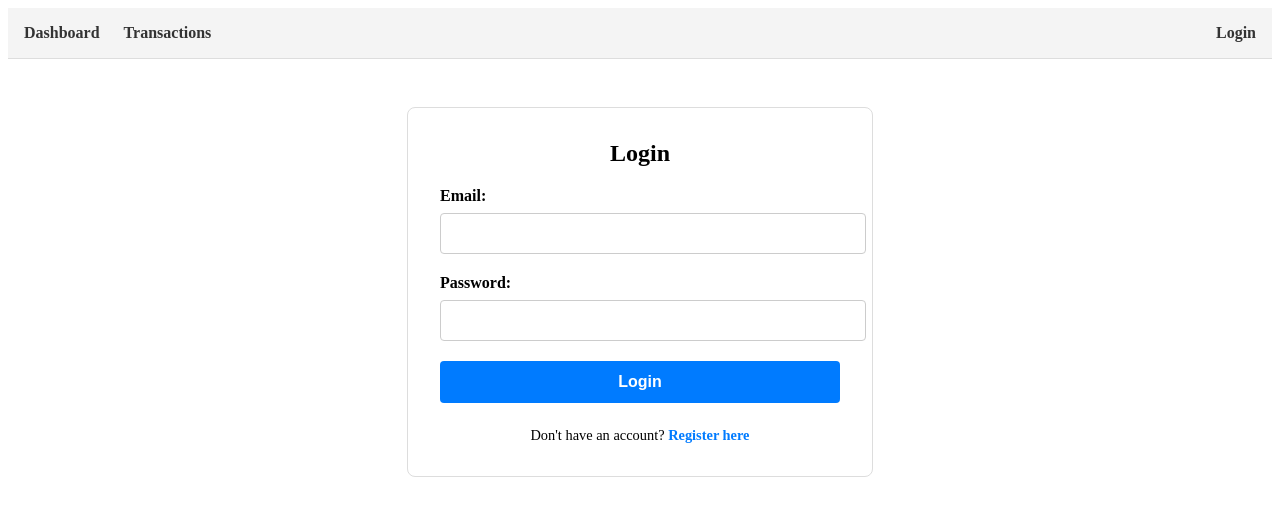
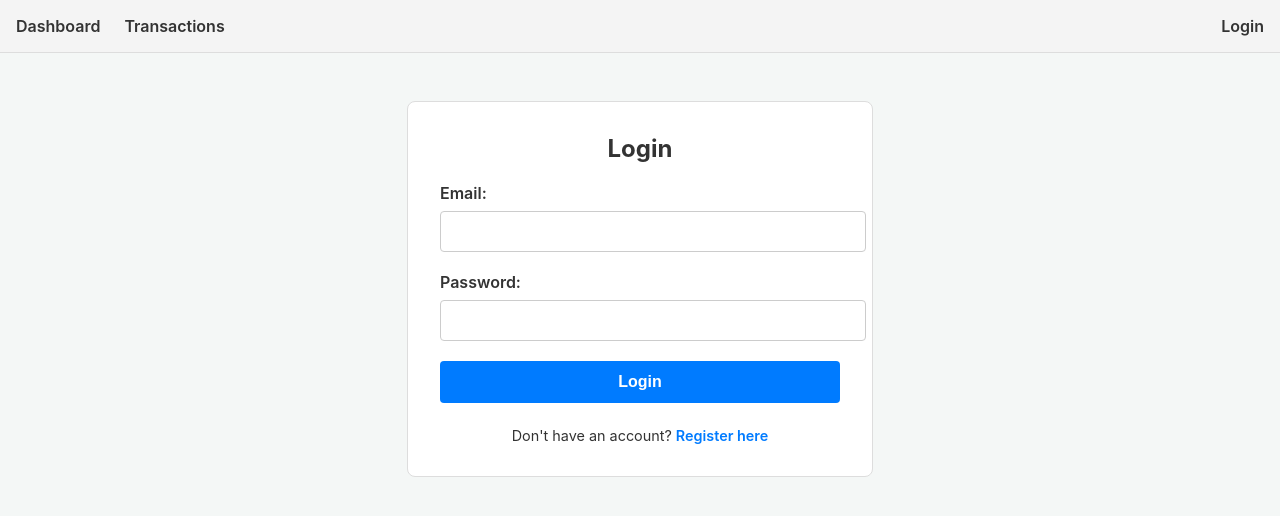
Before and after one commit to tszabi15/BudgetApp, a React (Vite) app in the folder BudgetApp_frontend/: page /login in a window 1280 px wide. Shown: the top 516 px of the page. Built offline with nearby package versions, Linux system fonts and the light colour scheme.

Commit message:
feat: index global style changed for better ui

```diff
--- a/BudgetApp_frontend/index.html
+++ b/BudgetApp_frontend/index.html
@@ -4,7 +4,15 @@
     <meta charset="UTF-8" />
     <link rel="icon" type="image/svg+xml" href="/vite.svg" />
     <meta name="viewport" content="width=device-width, initial-scale=1.0" />
-    <title>budgetapp-frontend</title>
+
+    <link
+      rel="stylesheet"
+      href="https://cdnjs.cloudflare.com/ajax/libs/font-awesome/6.0.0-beta3/css/all.min.css"
+      xintegrity="sha512-Fo3rlrZj/k7ujTnHg4CGR2D7kSs0v4LLanw2qksYuRlEzO+tcaEPQogQ0KaoGN26/zrn20ImR1DfuLWnOo7aBA=="
+      crossorigin="anonymous"
+      referrerpolicy="no-referrer" />
+
+    <title>Budget App</title>
   </head>
   <body>
     <div id="root"></div>
--- a/BudgetApp_frontend/src/index.css
+++ b/BudgetApp_frontend/src/index.css
@@ -0,0 +1,8 @@
+body {
+  font-family: -apple-system, BlinkMacSystemFont, 'Segoe UI', Roboto, Oxygen,
+    Ubuntu, Cantarell, 'Open Sans', 'Helvetica Neue', sans-serif;
+  margin: 0;
+
+  background-color: #f4f7f6;
+  color: #333;
+}
```
